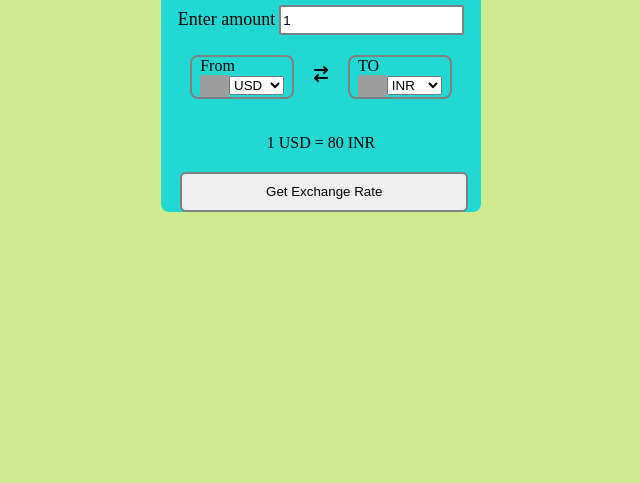
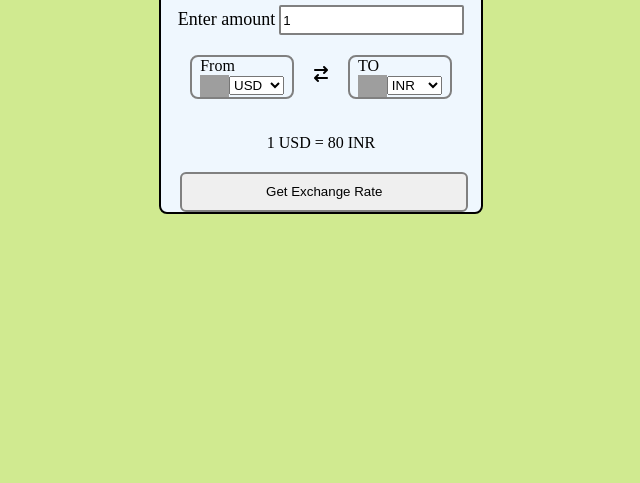
Before and after one commit to Ahad275/Currency-coverter, a plain HTML site: page index.html in a window 1280 px wide. Shown: the part 333-816 px from the top of the page, without its empty margins (319-959 px from the left). Drawn offline with Linux system fonts and the light colour scheme; no server answers; grey boxes are pictures that could not be loaded.

Commit message:
Update style.css

```diff
--- a/style.css
+++ b/style.css
@@ -7,11 +7,12 @@ body {
 }
 
 .container {
-    background-color: rgb(34, 216, 210);
+    background-color: rgb(239,247 , 254);
     height: 100%;
     min-width: 25vw;
     padding: 0px, 90px;
     border-radius: 8px ;
+    border:2px solid black;
 }
 
 .container h2 {
```
